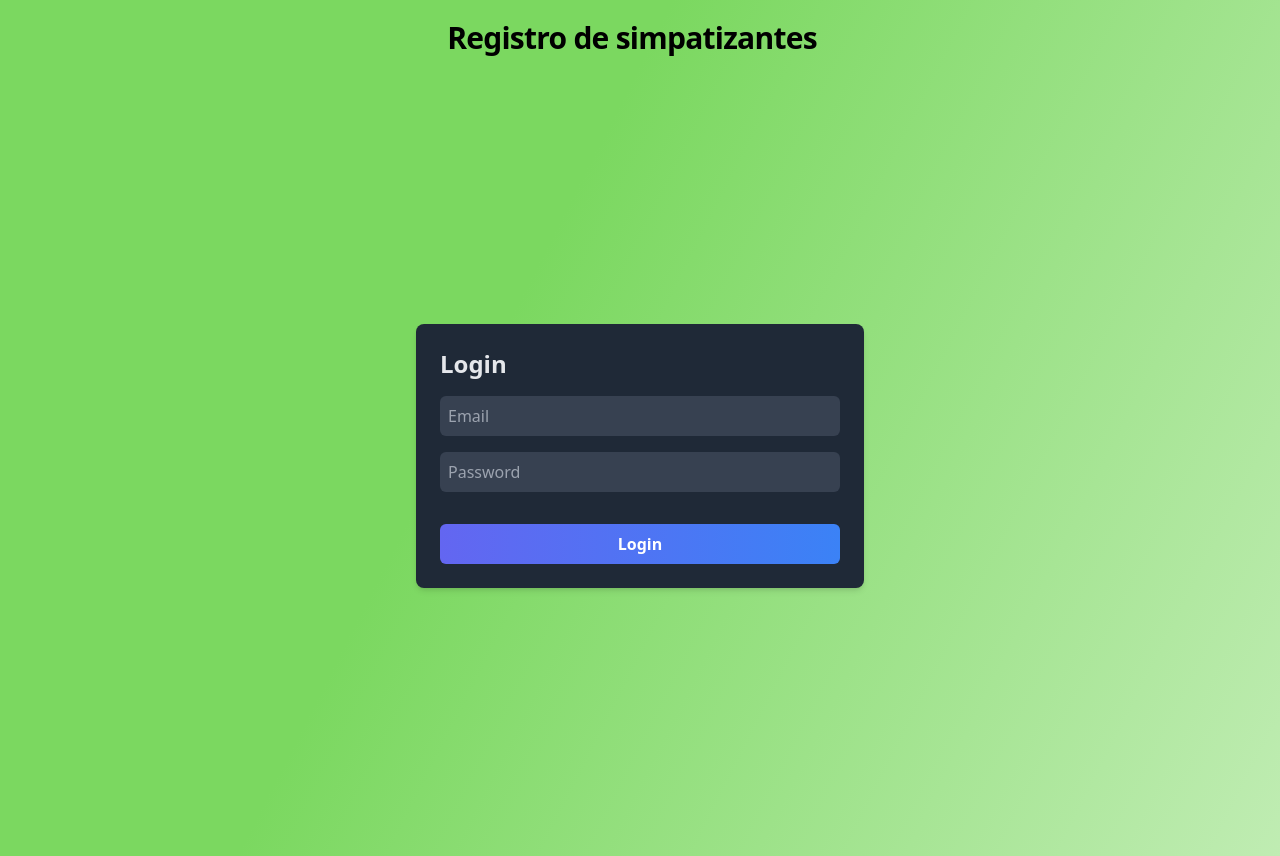
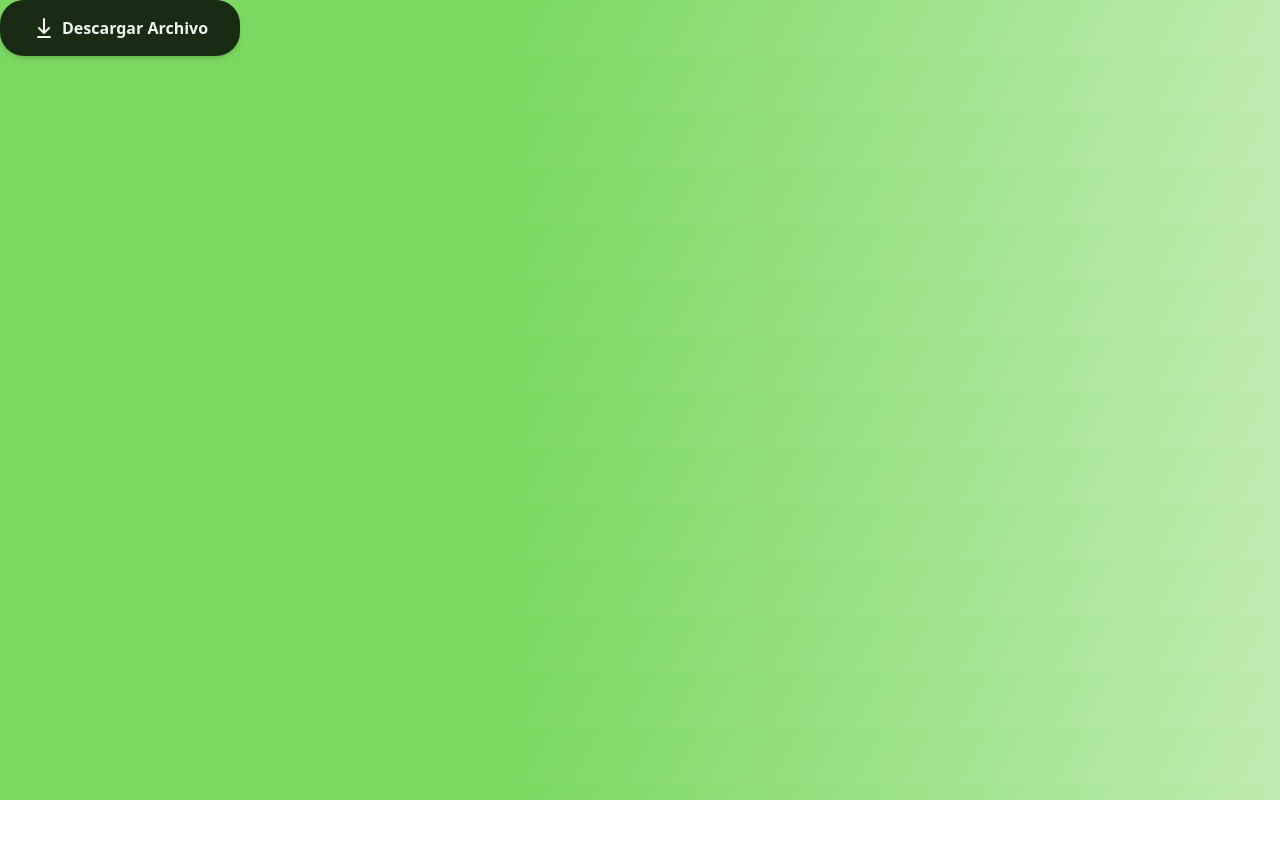
Before and after one commit to PartidoVerde/Registro-Simpatizantes-PT, a React (Vite) app: page /form in a window 1280 px wide. Before the commit this address led to /. After the commit the page ends 800 px from the top, so only its background shows below. Built offline with nearby package versions, Linux system fonts and the light colour scheme.

Commit message:
Funcion para consultar los datos por grupo y Respaldo para la base de datos

```diff
--- a/src/App.jsx
+++ b/src/App.jsx
@@ -1,11 +1,14 @@
 import './App.css'
 import MainRouter from './router/MainRouter.jsx';
+import {ConsultaDatos} from "./components/ConsultaDatos/ConsultaDatos.jsx";
+import {RespaldoDB} from "./components/RespaldoBD/RespaldoDB.jsx";
 
 function App() {
 
   return (
     <>
-        <MainRouter/>
+        {/*<MainRouter/>*/}
+        <ConsultaDatos/>
     </>
   )
 }
--- a/src/assets/output.css
+++ b/src/assets/output.css
@@ -562,12 +562,16 @@ video {
   position: relative;
 }
 
+.-bottom-full {
+  bottom: -100%;
+}
+
+.left-1\/2 {
+  left: 50%;
+}
+
 .right-5 {
   right: 1.25rem;
-}
-
-.z-20 {
-  z-index: 20;
 }
 
 .mb-2 {
@@ -610,32 +614,20 @@ video {
   display: flex;
 }
 
-.h-screen {
-  height: 100vh;
+.h-11 {
+  height: 2.75rem;
 }
 
-.h-4\/5 {
-  height: 80%;
-}
-
-.h-24 {
-  height: 6rem;
-}
-
-.h-16 {
-  height: 4rem;
-}
-
-.h-11 {
-  height: 2.75rem;
+.h-20 {
+  height: 5rem;
 }
 
 .h-4 {
   height: 1rem;
 }
 
-.h-20 {
-  height: 5rem;
+.h-screen {
+  height: 100vh;
 }
 
 .w-1\/2 {
@@ -646,20 +638,20 @@ video {
   width: 25%;
 }
 
+.w-11 {
+  width: 2.75rem;
+}
+
 .w-3\/4 {
   width: 75%;
 }
 
+.w-4 {
+  width: 1rem;
+}
+
 .w-full {
   width: 100%;
-}
-
-.w-11 {
-  width: 2.75rem;
-}
-
-.w-4 {
-  width: 1rem;
 }
 
 .min-w-0 {
@@ -676,6 +668,11 @@ video {
 
 .flex-auto {
   flex: 1 1 auto;
+}
+
+.-translate-x-1\/2 {
+  --tw-translate-x: -50%;
+  transform: translate(var(--tw-translate-x), var(--tw-translate-y)) rotate(var(--tw-rotate)) skewX(var(--tw-skew-x)) skewY(var(--tw-skew-y)) scaleX(var(--tw-scale-x)) scaleY(var(--tw-scale-y));
 }
 
 .translate-x-full {
@@ -719,8 +716,12 @@ video {
   justify-content: center;
 }
 
-.justify-between {
-  justify-content: space-between;
+.gap-1 {
+  gap: 0.25rem;
+}
+
+.gap-1\.5 {
+  gap: 0.375rem;
 }
 
 .space-x-2 > :not([hidden]) ~ :not([hidden]) {
@@ -731,6 +732,10 @@ video {
 
 .overflow-hidden {
   overflow: hidden;
+}
+
+.rounded-3xl {
+  border-radius: 1.5rem;
 }
 
 .rounded-full {
@@ -749,6 +754,11 @@ video {
   border-width: 0px;
 }
 
+.bg-black {
+  --tw-bg-opacity: 1;
+  background-color: rgb(0 0 0 / var(--tw-bg-opacity));
+}
+
 .bg-gray-700 {
   --tw-bg-opacity: 1;
   background-color: rgb(55 65 81 / var(--tw-bg-opacity));
@@ -764,19 +774,22 @@ video {
   background-color: rgb(239 68 68 / var(--tw-bg-opacity));
 }
 
+.bg-red-600 {
+  --tw-bg-opacity: 1;
+  background-color: rgb(220 38 38 / var(--tw-bg-opacity));
+}
+
 .bg-red-800 {
   --tw-bg-opacity: 1;
   background-color: rgb(153 27 27 / var(--tw-bg-opacity));
 }
 
-.bg-blue-200 {
-  --tw-bg-opacity: 1;
-  background-color: rgb(191 219 254 / var(--tw-bg-opacity));
+.bg-opacity-70 {
+  --tw-bg-opacity: 0.7;
 }
 
-.bg-red-600 {
-  --tw-bg-opacity: 1;
-  background-color: rgb(220 38 38 / var(--tw-bg-opacity));
+.bg-opacity-80 {
+  --tw-bg-opacity: 0.8;
 }
 
 .bg-gradient-to-r {
@@ -811,6 +824,11 @@ video {
   padding-right: 1rem;
 }
 
+.px-8 {
+  padding-left: 2rem;
+  padding-right: 2rem;
+}
+
 .py-1 {
   padding-top: 0.25rem;
   padding-bottom: 0.25rem;
@@ -821,22 +839,13 @@ video {
   padding-bottom: 0.5rem;
 }
 
-.px-6 {
-  padding-left: 1.5rem;
-  padding-right: 1.5rem;
-}
-
-.py-3 {
-  padding-top: 0.75rem;
-  padding-bottom: 0.75rem;
+.py-4 {
+  padding-top: 1rem;
+  padding-bottom: 1rem;
 }
 
 .pr-4 {
   padding-right: 1rem;
-}
-
-.pb-2 {
-  padding-bottom: 0.5rem;
 }
 
 .text-left {
@@ -848,6 +857,11 @@ video {
   line-height: 2rem;
 }
 
+.text-lg {
+  font-size: 1.125rem;
+  line-height: 1.75rem;
+}
+
 .text-sm {
   font-size: 0.875rem;
   line-height: 1.25rem;
@@ -856,11 +870,6 @@ video {
 .text-xs {
   font-size: 0.75rem;
   line-height: 1rem;
-}
-
-.text-lg {
-  font-size: 1.125rem;
-  line-height: 1.75rem;
 }
 
 .font-bold {
@@ -881,6 +890,11 @@ video {
 
 .leading-none {
   line-height: 1;
+}
+
+.text-\[\#f1f1f1\] {
+  --tw-text-opacity: 1;
+  color: rgb(241 241 241 / var(--tw-text-opacity));
 }
 
 .text-black {
@@ -908,19 +922,8 @@ video {
   color: rgb(255 255 255 / var(--tw-text-opacity));
 }
 
-.text-gray-600 {
-  --tw-text-opacity: 1;
-  color: rgb(75 85 99 / var(--tw-text-opacity));
-}
-
 .opacity-0 {
   opacity: 0;
-}
-
-.shadow-md {
-  --tw-shadow: 0 4px 6px -1px rgb(0 0 0 / 0.1), 0 2px 4px -2px rgb(0 0 0 / 0.1);
-  --tw-shadow-colored: 0 4px 6px -1px var(--tw-shadow-color), 0 2px 4px -2px var(--tw-shadow-color);
-  box-shadow: var(--tw-ring-offset-shadow, 0 0 #0000), var(--tw-ring-shadow, 0 0 #0000), var(--tw-shadow);
 }
 
 .shadow-lg {
@@ -929,9 +932,10 @@ video {
   box-shadow: var(--tw-ring-offset-shadow, 0 0 #0000), var(--tw-ring-shadow, 0 0 #0000), var(--tw-shadow);
 }
 
-.shadow-neutral-950 {
-  --tw-shadow-color: #0a0a0a;
-  --tw-shadow: var(--tw-shadow-colored);
+.shadow-md {
+  --tw-shadow: 0 4px 6px -1px rgb(0 0 0 / 0.1), 0 2px 4px -2px rgb(0 0 0 / 0.1);
+  --tw-shadow-colored: 0 4px 6px -1px var(--tw-shadow-color), 0 2px 4px -2px var(--tw-shadow-color);
+  box-shadow: var(--tw-ring-offset-shadow, 0 0 #0000), var(--tw-ring-shadow, 0 0 #0000), var(--tw-shadow);
 }
 
 .transition {
@@ -948,12 +952,14 @@ video {
   transition-duration: 150ms;
 }
 
-.duration-150 {
+.transition-opacity {
+  transition-property: opacity;
+  transition-timing-function: cubic-bezier(0.4, 0, 0.2, 1);
   transition-duration: 150ms;
 }
 
-.duration-500 {
-  transition-duration: 500ms;
+.duration-150 {
+  transition-duration: 150ms;
 }
 
 .duration-200 {
@@ -1024,78 +1030,8 @@ video {
   animation: moveDown 0.3s ease-in-out forwards;
 }
 
-.after\:absolute::after {
-  content: var(--tw-content);
-  position: absolute;
-}
-
-.after\:bottom-0::after {
-  content: var(--tw-content);
-  bottom: 0px;
-}
-
-.after\:left-0::after {
-  content: var(--tw-content);
-  left: 0px;
-}
-
-.after\:z-\[-20\]::after {
-  content: var(--tw-content);
-  z-index: -20;
-}
-
-.after\:h-1::after {
-  content: var(--tw-content);
-  height: 0.25rem;
-}
-
-.after\:w-full::after {
-  content: var(--tw-content);
-  width: 100%;
-}
-
-.after\:rounded-t-full::after {
-  content: var(--tw-content);
-  border-top-left-radius: 9999px;
-  border-top-right-radius: 9999px;
-}
-
-.after\:bg-\[\#abd373\]::after {
-  content: var(--tw-content);
-  --tw-bg-opacity: 1;
-  background-color: rgb(171 211 115 / var(--tw-bg-opacity));
-}
-
-.after\:transition-all::after {
-  content: var(--tw-content);
-  transition-property: all;
-  transition-timing-function: cubic-bezier(0.4, 0, 0.2, 1);
-  transition-duration: 150ms;
-}
-
-.after\:duration-500::after {
-  content: var(--tw-content);
-  transition-duration: 500ms;
-}
-
 .hover\:w-32:hover {
   width: 8rem;
-}
-
-.hover\:scale-110:hover {
-  --tw-scale-x: 1.1;
-  --tw-scale-y: 1.1;
-  transform: translate(var(--tw-translate-x), var(--tw-translate-y)) rotate(var(--tw-rotate)) skewX(var(--tw-skew-x)) skewY(var(--tw-skew-y)) scaleX(var(--tw-scale-x)) scaleY(var(--tw-scale-y));
-}
-
-@keyframes pulse {
-  50% {
-    opacity: .5;
-  }
-}
-
-.hover\:animate-pulse:hover {
-  animation: pulse 2s cubic-bezier(0.4, 0, 0.6, 1) infinite;
 }
 
 .hover\:rounded-lg:hover {
@@ -1107,59 +1043,16 @@ video {
   background-color: rgb(79 70 229 / var(--tw-bg-opacity));
 }
 
-.hover\:bg-blue-400:hover {
-  --tw-bg-opacity: 1;
-  background-color: rgb(96 165 250 / var(--tw-bg-opacity));
+.hover\:bg-opacity-70:hover {
+  --tw-bg-opacity: 0.7;
 }
 
 .hover\:to-blue-600:hover {
   --tw-gradient-to: #2563eb var(--tw-gradient-to-position);
 }
 
-.hover\:text-\[\#778464\]:hover {
-  --tw-text-opacity: 1;
-  color: rgb(119 132 100 / var(--tw-text-opacity));
-}
-
-.hover\:text-white:hover {
-  --tw-text-opacity: 1;
-  color: rgb(255 255 255 / var(--tw-text-opacity));
-}
-
 .hover\:underline:hover {
   text-decoration-line: underline;
-}
-
-.hover\:brightness-110:hover {
-  --tw-brightness: brightness(1.1);
-  filter: var(--tw-blur) var(--tw-brightness) var(--tw-contrast) var(--tw-grayscale) var(--tw-hue-rotate) var(--tw-invert) var(--tw-saturate) var(--tw-sepia) var(--tw-drop-shadow);
-}
-
-.hover\:transition-all:hover {
-  transition-property: all;
-  transition-timing-function: cubic-bezier(0.4, 0, 0.2, 1);
-  transition-duration: 150ms;
-}
-
-.hover\:duration-500:hover {
-  transition-duration: 500ms;
-}
-
-.after\:hover\:h-\[200\%\]:hover::after {
-  content: var(--tw-content);
-  height: 200%;
-}
-
-.after\:hover\:transition-all:hover::after {
-  content: var(--tw-content);
-  transition-property: all;
-  transition-timing-function: cubic-bezier(0.4, 0, 0.2, 1);
-  transition-duration: 150ms;
-}
-
-.after\:hover\:duration-500:hover::after {
-  content: var(--tw-content);
-  transition-duration: 500ms;
 }
 
 .focus\:bg-gray-600:focus {
@@ -1191,22 +1084,6 @@ video {
 .active\:translate-y-1:active {
   --tw-translate-y: 0.25rem;
   transform: translate(var(--tw-translate-x), var(--tw-translate-y)) rotate(var(--tw-rotate)) skewX(var(--tw-skew-x)) skewY(var(--tw-skew-y)) scaleX(var(--tw-scale-x)) scaleY(var(--tw-scale-y));
-}
-
-@keyframes bounce {
-  0%, 100% {
-    transform: translateY(-25%);
-    animation-timing-function: cubic-bezier(0.8,0,1,1);
-  }
-
-  50% {
-    transform: none;
-    animation-timing-function: cubic-bezier(0,0,0.2,1);
-  }
-}
-
-.active\:animate-bounce:active {
-  animation: bounce 1s infinite;
 }
 
 .group:hover .group-hover\:translate-x-0 {
--- a/src/components/ConsultaDatos/ConsultaDatos.jsx
+++ b/src/components/ConsultaDatos/ConsultaDatos.jsx
@@ -1,5 +1,73 @@
-export function consultaDatos() {
+import {databases} from "../../../services/appwrite.js";
+import {Query} from "appwrite";
+import * as XLSX from "xlsx";
+
+export function ConsultaDatos() {
+
+
+    async function consultaMetas() {
+
+        const datos = await databases.listDocuments(
+            '66236f0d68ca1961f723',
+            '66236f14ea5d5305d59d',
+            [
+                Query.limit(5000),
+                Query.offset(0)
+            ]
+        )
+
+            const grupos = {}
+
+            datos.documents.forEach((dato) => {
+                if (!grupos[dato.Grupo]) {
+                    grupos[dato.Grupo] = []
+                }
+                grupos[dato.Grupo].push(dato)
+            })
+
+        console.log(datos.documents); // Comprobacion de extraccion de los datos
+
+
+        const consultaDatosGrupo = (grupo, nombreArchivo, nombreHoja) => {
+            const ws = XLSX.utils.json_to_sheet(grupos[grupo])
+            const wb = XLSX.utils.book_new()
+            XLSX.utils.book_append_sheet(wb, ws, nombreHoja)
+
+            XLSX.writeFile(wb, nombreArchivo)
+        }
+
+        consultaDatosGrupo('Grupo 1 Ramona Armenta', 'Grupo 1 Ramona Armenta', 'Grupo 1')
+        consultaDatosGrupo('Grupo 2 Antonia Alvarado', 'Grupo 2 Antonia Alvarado', 'Grupo 2')
+        consultaDatosGrupo('Grupo 3 Josefine Zavala', 'Grupo 3 Josefine Zavala', 'Grupo 3')
+        consultaDatosGrupo('Grupo 4 Bryan Castillo', 'Grupo 4 Bryan Castillo', 'Grupo 4')
+        consultaDatosGrupo('Grupo 5 Jorge Unda y Annie', 'Grupo 5 Jorge Unda y Annie', 'Grupo 5')
+        consultaDatosGrupo('Grupo 6 Candidato', 'Grupo 6 Candidato', 'Grupo 6')
+
+
+    }
+
     return  (
-        <div></div>
+        <div className="flex">
+            <button
+                className="cursor-pointer group relative flex gap-1.5 px-8 py-4 bg-black bg-opacity-80 text-[#f1f1f1] rounded-3xl hover:bg-opacity-70 transition font-semibold shadow-md"
+                onClick={consultaMetas}
+            >
+                <svg xmlns="http://www.w3.org/2000/svg" fill="none" viewBox="0 0 24 24" height="24px" width="24px">
+                    <g stroke-width="0" id="SVGRepo_bgCarrier"></g>
+                    <g stroke-linejoin="round" stroke-linecap="round" id="SVGRepo_tracerCarrier"></g>
+                    <g id="SVGRepo_iconCarrier">
+                        <g id="Interface / Download">
+                            <path stroke-linejoin="round" stroke-linecap="round" stroke-width="2" stroke="#f1f1f1"
+                                  d="M6 21H18M12 3V17M12 17L17 12M12 17L7 12" id="Vector"></path>
+                        </g>
+                    </g>
+                </svg>
+                Descargar Archivo
+                <div
+                    className="absolute opacity-0 -bottom-full rounded-md py-2 px-2 bg-black bg-opacity-70 left-1/2 -translate-x-1/2 group-hover:opacity-100 transition-opacity shadow-lg">
+                    Metas de los grupos
+                </div>
+            </button>
+        </div>
     )
 }
--- a/src/components/RespaldoBD/RespaldoDB.jsx
+++ b/src/components/RespaldoBD/RespaldoDB.jsx
@@ -24,6 +24,24 @@ export function RespaldoDB() {
 
 }
     return  (
-        <button onClick={respaldo} className="text-black bg-black">Descargar Datos bd</button>
+        <button
+            onClick={respaldo}
+            className="cursor-pointer group relative flex gap-1.5 px-8 py-4 bg-black bg-opacity-80 text-[#f1f1f1] rounded-3xl hover:bg-opacity-70 transition font-semibold shadow-md">
+            <svg xmlns="http://www.w3.org/2000/svg" fill="none" viewBox="0 0 24 24" height="24px" width="24px">
+                <g stroke-width="0" id="SVGRepo_bgCarrier"></g>
+                <g stroke-linejoin="round" stroke-linecap="round" id="SVGRepo_tracerCarrier"></g>
+                <g id="SVGRepo_iconCarrier">
+                    <g id="Interface / Download">
+                        <path stroke-linejoin="round" stroke-linecap="round" stroke-width="2" stroke="#f1f1f1"
+                              d="M6 21H18M12 3V17M12 17L17 12M12 17L7 12" id="Vector"></path>
+                    </g>
+                </g>
+            </svg>
+            Descargar respaldo base de datos
+            <div
+                className="absolute opacity-0 -bottom-full rounded-md py-2 px-2 bg-black bg-opacity-70 left-1/2 -translate-x-1/2 group-hover:opacity-100 transition-opacity shadow-lg">
+                Descargar Respaldo
+            </div>
+        </button>
     )
 }
```
